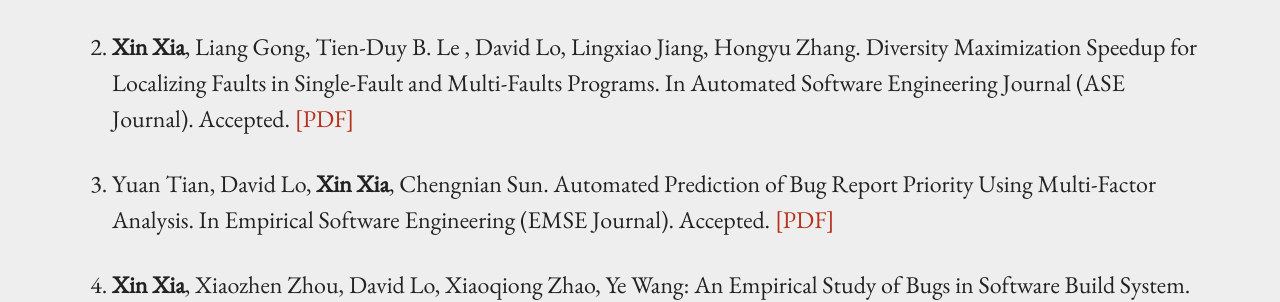
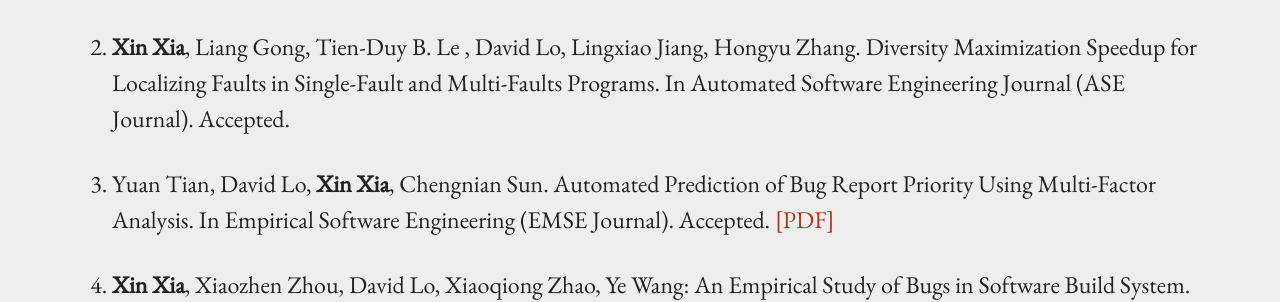
Before and after one commit to xin-xia/xin-xia.github.io, a Jekyll site: the page built from publication.md, in a window 1280 px wide and 900 px high, scrolled down 41782 px. Shown: the part 157-459 px from the top of the window. Built offline with Jekyll 4.4.1, drawn with Linux system fonts in a browser that asks for light colours; our own code applies the rules of GitHub Pages for plain Markdown files.

Commit message:
Update publication.md

```diff
--- a/publication.md
+++ b/publication.md
@@ -844,7 +844,7 @@ Case Study of Code Clone Detection and Defect Prediction". IEEE Transactions on
 
 4.     <strong>Xin Xia</strong>, David Lo, Emad Shihab, Xinyu Wang, Bo Zhou. Automatic, High Accuracy Prediction of Reopened Bugs. In Automated Software Engineering Journal (ASE Journal). Accepted.   <a href="ASE141.pdf">[PDF]</a>  <br />
 
-3.     <strong>Xin Xia</strong>, Liang Gong, Tien-Duy B. Le , David Lo, Lingxiao Jiang, Hongyu Zhang. Diversity Maximization Speedup for Localizing Faults in Single-Fault and Multi-Faults Programs. In Automated Software Engineering Journal (ASE Journal).  Accepted.  <a href="ASE142.pdf">[PDF]</a>    <br />
+3.     <strong>Xin Xia</strong>, Liang Gong, Tien-Duy B. Le , David Lo, Lingxiao Jiang, Hongyu Zhang. Diversity Maximization Speedup for Localizing Faults in Single-Fault and Multi-Faults Programs. In Automated Software Engineering Journal (ASE Journal).  Accepted.   <br />
 
 2.     Yuan Tian, David Lo, <strong>Xin Xia</strong>, Chengnian Sun. Automated Prediction of Bug Report Priority Using Multi-Factor Analysis. In Empirical Software Engineering (EMSE Journal). Accepted. <a href="EMSE14.pdf">[PDF]</a>    <br />
 
```
